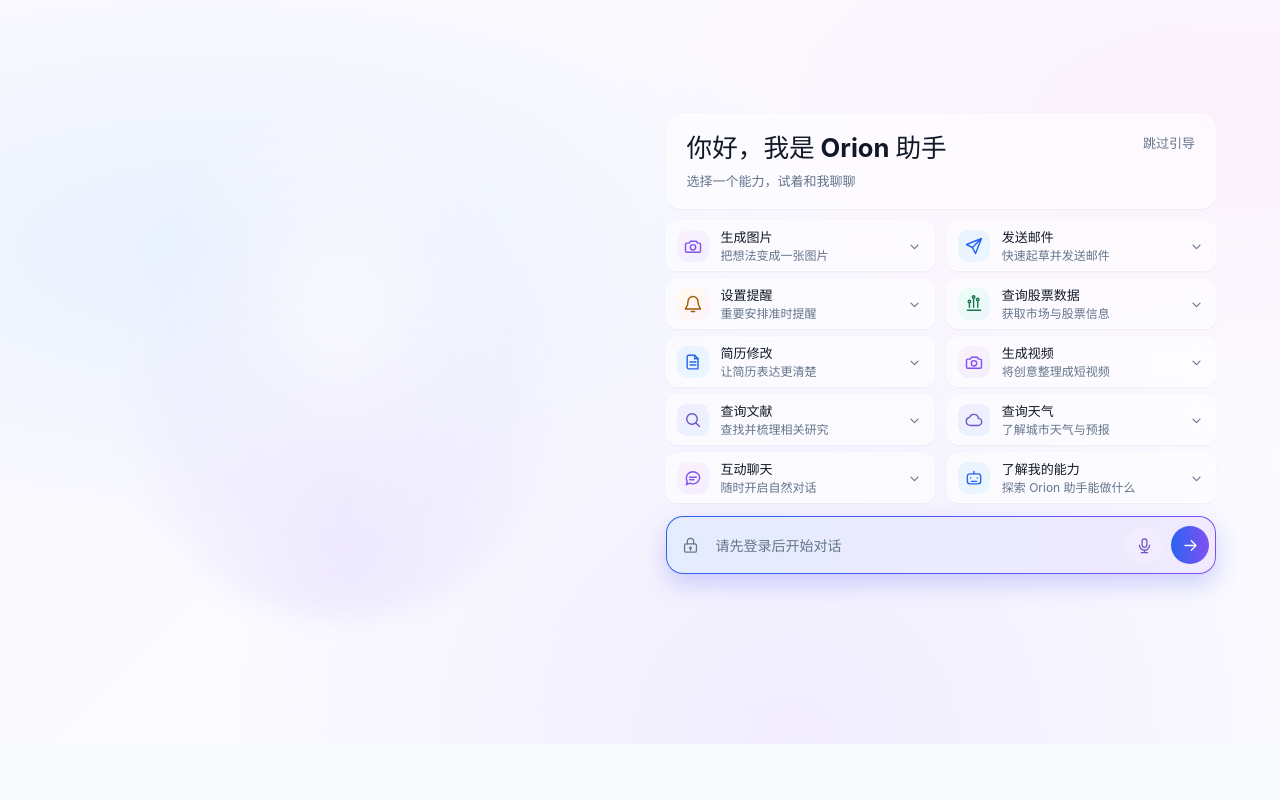
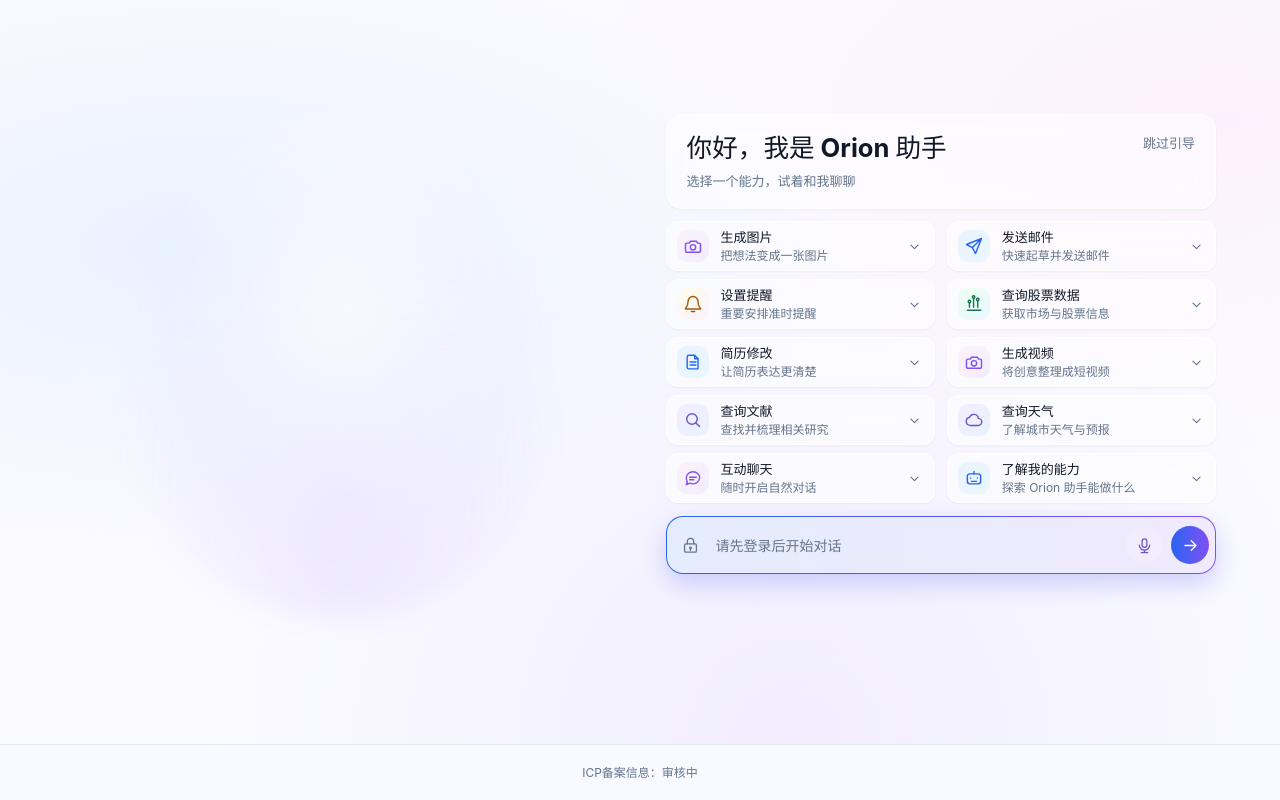
Before and after one commit to zt20001126/OrionAI, a React (Vite) app in the folder frontend/: page /login in a window 1280 px wide. Shown: the part 940-1740 px from the top of the page. Before the commit the page ends 1684 px from the top, so only its background shows below. Built offline with nearby package versions, Linux system fonts and the light colour scheme; no server answers.

Commit message:
feat:增加备案信息模板

```diff
--- a/frontend/src/features/auth/AuthPage.tsx
+++ b/frontend/src/features/auth/AuthPage.tsx
@@ -408,6 +408,9 @@ export function AuthPage({
         </button>
       </section>
       <AuthAssistantShowcase onRequireAuth={returnToLoginCard} />
+      <footer className="auth-homepage-footer">
+        <span>{t("ICP备案信息：审核中")}</span>
+      </footer>
       {view === "login" && isDemoDialogOpen && (
         <DemoAccountDialog onClose={closeDemoDialog} restoreFocus={restoreAuthFocus} />
       )}
--- a/frontend/src/features/auth/components/auth-assistant-showcase.css
+++ b/frontend/src/features/auth/components/auth-assistant-showcase.css
@@ -1,6 +1,18 @@
 .auth-homepage {
   overflow-x: clip;
   background: var(--auth-page-base);
+}
+
+.auth-homepage-footer {
+  display: flex;
+  min-height: 56px;
+  align-items: center;
+  justify-content: center;
+  padding: var(--space-3) var(--space-4);
+  border-top: 1px solid var(--color-border);
+  color: var(--color-text-tertiary);
+  font-size: var(--font-size-xs);
+  text-align: center;
 }
 
 .auth-home-screen {
--- a/frontend/src/i18n/messages.ts
+++ b/frontend/src/i18n/messages.ts
@@ -137,6 +137,7 @@ const catalogs: Record<string, MessageMap> = {
       "Type a message. Press Enter to send or Shift + Enter for a new line.",
   },
   auth: {
+    "ICP备案信息：审核中": "ICP filing information: under review",
     "登录 OrionAI": "Sign in to OrionAI",
     "注册 OrionAI": "Create an OrionAI account",
     重置密码: "Reset password",
```
